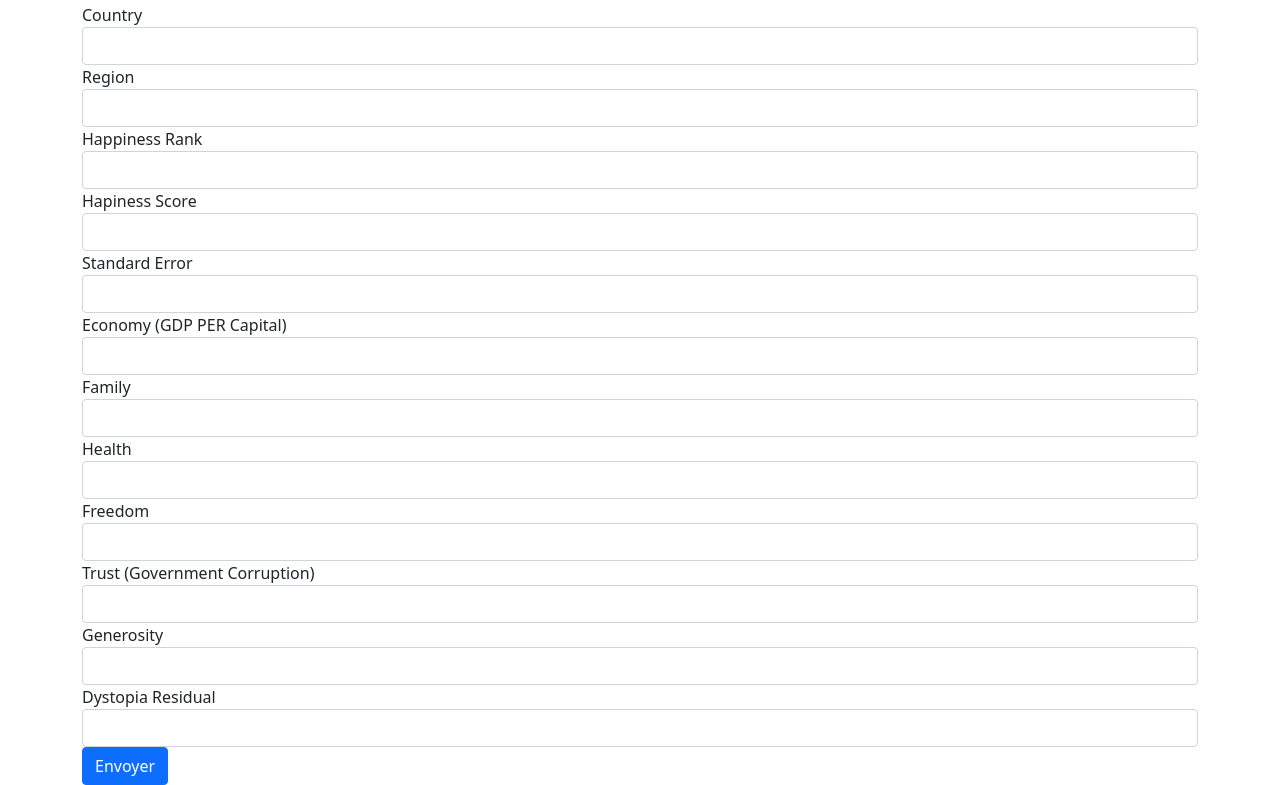
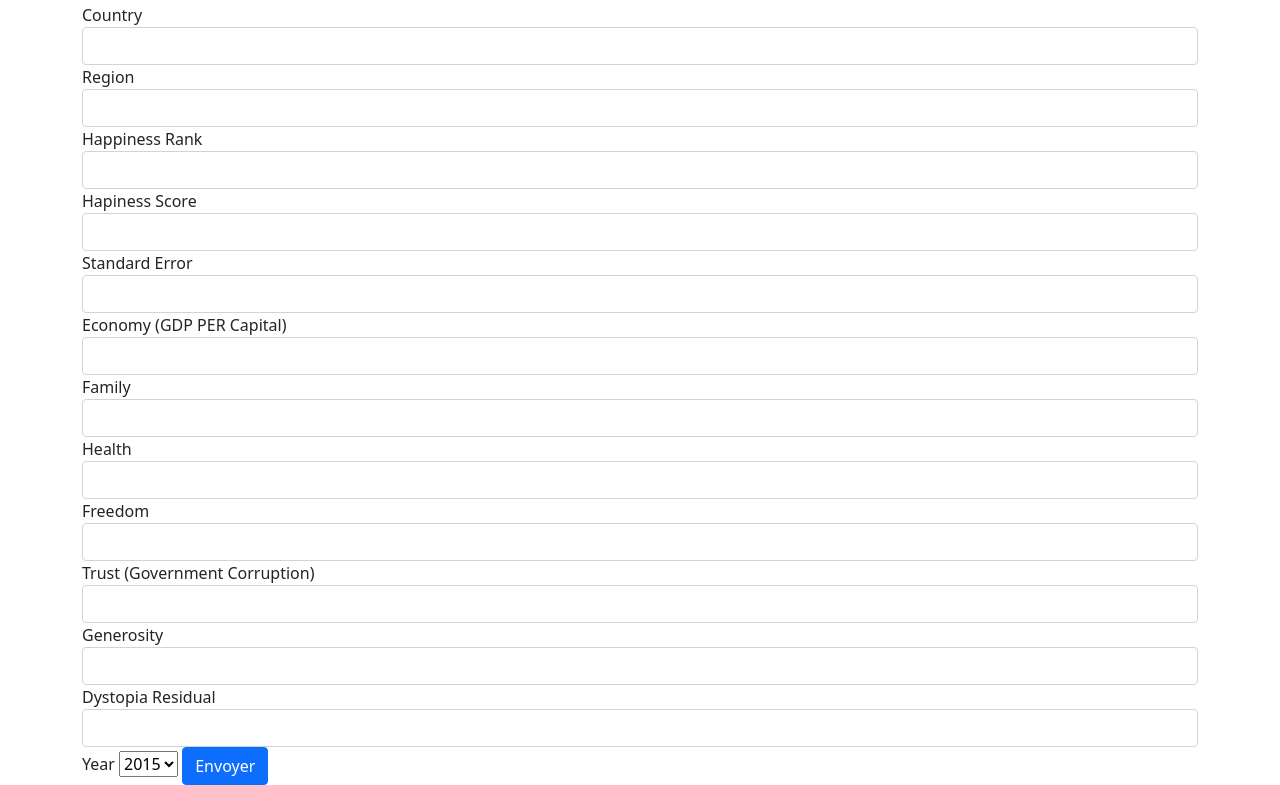
Before and after one commit to kindertheo/exam-nodejs, a website: page static/html/form.html in a window 1280 px wide. Shown: the part 53-838 px from the top of the page. Drawn offline with nearby package versions, Linux system fonts and the light colour scheme.

Commit message:
create works

```diff
--- a/static/html/form.html
+++ b/static/html/form.html
@@ -35,6 +35,17 @@
             <input class="form-control" name="Generosity" type="text">
             <label>Dystopia Residual</label>
             <input class="form-control" name="Dystopia Residual" type="text">
+            <label>Year</label>
+            <select name="Year" id="year-select">
+                <option value="2015">2015</option>
+                <option value="2016">2016</option>
+                <option value="2017">2017</option>
+                <option value="2018">2018</option>
+                <option value="2019">2019</option>
+                <option value="2020">2020</option>
+                <option value="2021">2021</option>
+            </select>
+
             <button class="btn btn-primary" id="submit" type="submit">Envoyer</button>
         </form>
     </main>
--- a/static/js/get_countries.js
+++ b/static/js/get_countries.js
@@ -15,6 +15,7 @@ fetch(`/country/year/${date}`)
     .then(res => { return res.json() })
     .then(response => {
         const datas = response
+        console.log(datas)
         //Ajoute les clés des objets comme données dans le titre du tableau
         let tr_keys = []
         //Tri les données
```
Also changed, not shown: index.js (+4 -5 lines).
